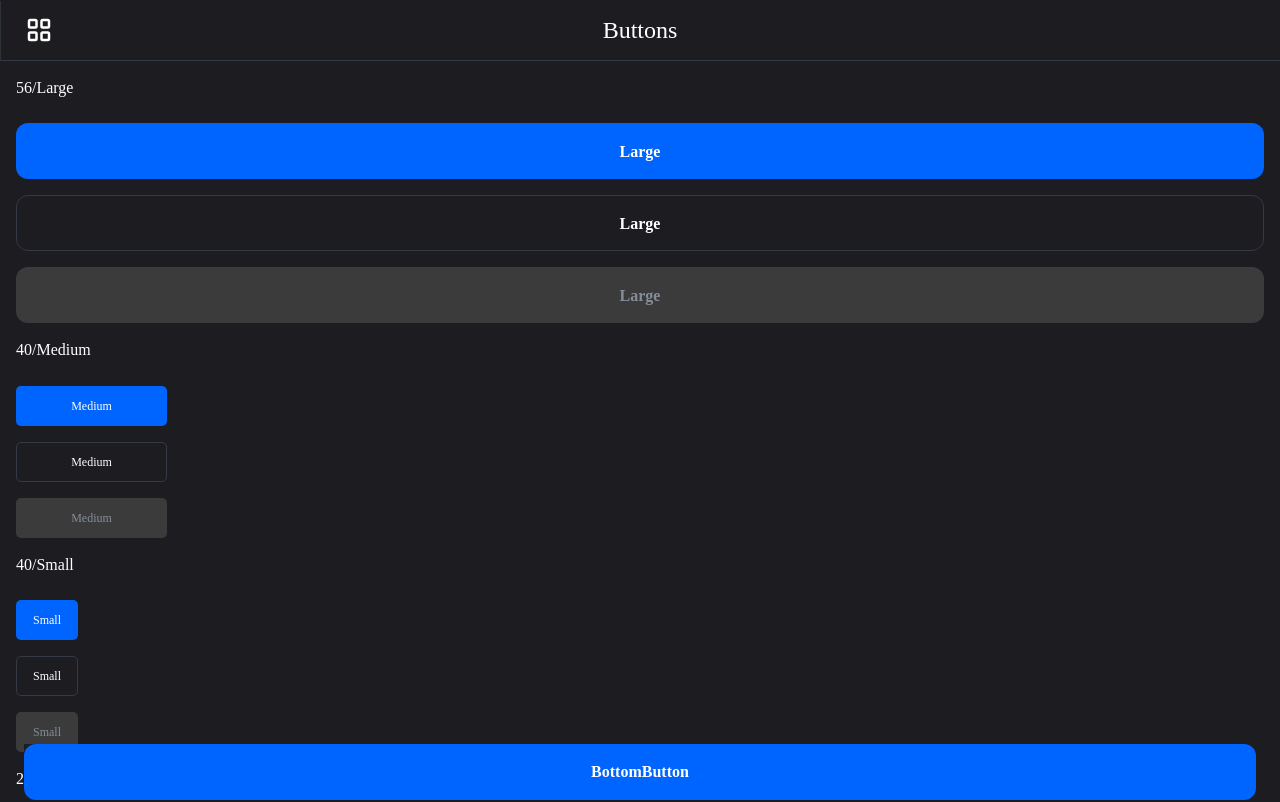
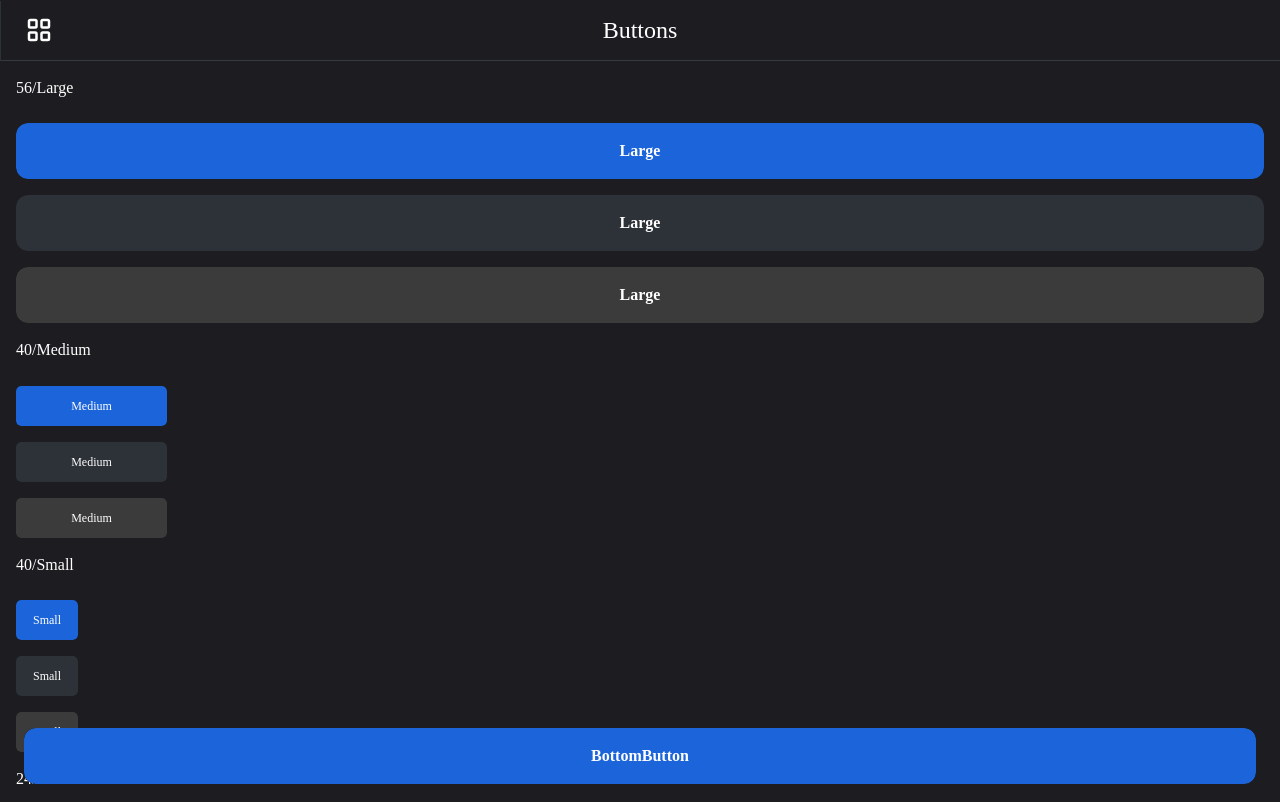
Before and after one commit to ma9pie/next.js-boilerplate, a Next.js app: page /components/buttons in a window 1280 px wide. Shown: the top 802 px of the page. Built offline with nearby package versions, Linux system fonts and the light colour scheme; a web font is replaced by a local one.

Commit message:
버튼 Ripple 추가

```diff
--- a/components/common/Buttons/BottomButton.jsx
+++ b/components/common/Buttons/BottomButton.jsx
@@ -2,7 +2,7 @@ import styled from "@emotion/styled";
 import React from "react";
 import Button from "@/components/common/Buttons";
 
-function LargeButton(props) {
+function BottomButton(props) {
   const styles = {
     font: "var(--headline16)",
     width: "100%",
@@ -16,13 +16,15 @@ function LargeButton(props) {
   );
 }
 
-export default LargeButton;
+export default BottomButton;
 
 const Wrapper = styled.div`
   position: fixed;
-  bottom: 0px;
+  bottom: 16px;
   left: 0px;
   width: calc(100% - 48px);
   margin: 0px 24px;
   z-index: 10;
+  border-radius: 12px;
+  overflow: hidden;
 `;
--- a/components/common/Buttons/TextButton.jsx
+++ b/components/common/Buttons/TextButton.jsx
@@ -1,15 +1,14 @@
-import { css, cx } from "@emotion/css";
 import styled from "@emotion/styled";
 import React from "react";
 
 function TextButton(props) {
   return (
-    <Wrapper
-      className={props.type === "sub" ? cx(sub) : cx(main)}
+    <Text
+      color={props.type === "sub" ? "var(--sub)" : "var(--blue500)"}
       onClick={props.onClick}
     >
       {props.children}
-    </Wrapper>
+    </Text>
   );
 }
 
@@ -19,16 +18,9 @@ TextButton.defaultProps = {
   onClick: () => {},
 };
 
-const main = css`
-  color: var(--brandColor);
-`;
-
-const sub = css`
-  color: var(--sub);
-`;
-
-const Wrapper = styled.span`
+const Text = styled.span`
   font: var(--body14);
+  color: ${(props) => props.color};
   text-decoration: underline;
   text-underline-position: under;
   cursor: pointer;
--- a/components/common/Buttons/index.jsx
+++ b/components/common/Buttons/index.jsx
@@ -1,27 +1,38 @@
 import { css, cx } from "@emotion/css";
 import styled from "@emotion/styled";
 import React from "react";
+import Ripple from "@/components/common/Ripple";
 
 const Buttons = (props) => {
   return (
-    <Wrapper>
-      {props.type === "sub" ? (
-        <SubButton
-          className={props.disabled ? cx(disabledStyles) : cx(activeSub)}
-          onClick={props.onClick}
-          {...props}
-        >
-          {props.children}
-        </SubButton>
-      ) : (
-        <MainButton
-          className={props.disabled ? cx(disabledStyles) : cx(activeMain)}
-          onClick={props.onClick}
-          {...props}
-        >
-          {props.children}
-        </MainButton>
-      )}
+    <Wrapper {...props}>
+      <Ripple type={props.type}>
+        {(() => {
+          if (props.disabled) {
+            return (
+              <Button
+                {...props}
+                backgroundColor="var(--disabled)"
+                cursor="auto"
+              >
+                <Children>{props.children}</Children>
+              </Button>
+            );
+          } else if (props.type === "sub") {
+            return (
+              <Button {...props} backgroundColor="var(--textBox)">
+                <Children>{props.children}</Children>
+              </Button>
+            );
+          } else {
+            return (
+              <Button {...props}>
+                <Children>{props.children}</Children>
+              </Button>
+            );
+          }
+        })()}
+      </Ripple>
     </Wrapper>
   );
 };
@@ -29,44 +40,30 @@ const Buttons = (props) => {
 export default Buttons;
 
 Buttons.defaultProps = {
+  font: "var(--body16)",
   width: "100%",
   height: "56px",
   margin: "0px",
   padding: "0px",
-  font: "var(--body16)",
+  border: "0px",
+  borderRadius: "5px",
+  color: "white",
+  backgroundColor: "var(--blue700)",
+  cursor: "pointer",
+  disabled: false,
   onClick: () => {},
 };
 
-const activeMain = css`
-  color: var(--yellowBtn);
-  background-color: var(--brandColor);
-  cursor: pointer;
-  &:active {
-    background-color: var(--pressedBtnMain);
-  }
+const Wrapper = styled.span`
+  position: relative;
+  overflow: hidden;
+  background-color: transparent;
+  width: ${(props) => props.width};
+  border-radius: ${(props) => props.borderRadius};
 `;
 
-const activeSub = css`
-  color: var(--main);
-  background-color: var(--bg);
-  border: 1px solid var(--sectionLine);
-  cursor: pointer;
-  &:active {
-    background-color: var(--pressedBtnSub);
-  }
-`;
-
-const disabledStyles = css`
-  color: var(--sub);
-  background-color: var(--disableBtn);
-  border: 0px;
-`;
-
-const Wrapper = styled.div``;
-
-const MainButton = styled.button`
+const Button = styled.button`
   font: ${(props) => props.font};
-  ${(props) => props.fontStyles};
   font-weight: ${(props) => props.fontWeight};
   font-size: ${(props) => props.fontSize};
   line-height: ${(props) => props.fontHeight};
@@ -74,25 +71,22 @@ const MainButton = styled.button`
   height: ${(props) => props.height};
   margin: ${(props) => props.margin};
   padding: ${(props) => props.padding};
-  border: 0px;
-  border-radius: ${(props) =>
-    props.borderRadius ? props.borderRadius : "5px"};
+  border: ${(props) => props.border};
+  border-radius: ${(props) => props.borderRadius};
+  color: ${(props) => props.color};
+  background-color: ${(props) => props.backgroundColor};
+  cursor: ${(props) => props.cursor};
   text-align: center;
   white-space: nowrap;
+  transition: background-color 0.2s ease;
+  &:hover {
+  }
 `;
-
-const SubButton = styled.button`
-  font: ${(props) => props.font};
-  ${(props) => props.fontStyles};
-  font-weight: ${(props) => props.fontWeight};
-  font-size: ${(props) => props.fontSize};
-  line-height: ${(props) => props.fontHeight};
-  width: ${(props) => props.width};
-  height: ${(props) => props.height};
-  margin: ${(props) => props.margin};
-  padding: ${(props) => props.padding};
-  border-radius: ${(props) =>
-    props.borderRadius ? props.borderRadius : "5px"};
-  text-align: center;
-  white-space: nowrap;
+const Children = styled.div`
+  z-index: 1;
+  background-color: transparent;
+  position: absolute;
+  top: 50%;
+  left: 50%;
+  transform: translate(-50%, -50%);
 `;
--- a/components/common/Ripple.jsx
+++ b/components/common/Ripple.jsx
@@ -1,53 +1,39 @@
 import styled from "@emotion/styled";
-import React, { useEffect, useLayoutEffect, useState } from "react";
-
-const useDebouncedRippleCleanUp = (rippleCount, duration, cleanUpFunction) => {
-  useLayoutEffect(() => {
-    let bounce = null;
-    if (rippleCount > 0) {
-      clearTimeout(bounce);
-
-      bounce = setTimeout(() => {
-        cleanUpFunction();
-        clearTimeout(bounce);
-      }, duration * 4);
-    }
-
-    return () => clearTimeout(bounce);
-  }, [rippleCount, duration, cleanUpFunction]);
-};
+import React, { useState } from "react";
 
 function Ripple(props) {
-  const { duration, color } = props;
   const [rippleArray, setRippleArray] = useState([]);
-
-  useDebouncedRippleCleanUp(rippleArray.length, duration, () => {
-    setRippleArray([]);
-  });
 
   const createRipple = (e) => {
     const rippleContainer = e.currentTarget.getBoundingClientRect();
-    const size =
-      rippleContainer.width > rippleContainer.height
-        ? rippleContainer.width
-        : rippleContainer.height;
 
     const { width, height } = rippleContainer;
 
-    const x = (width - size) / 2;
-    const y = (height - size) / 2;
+    const diameter = Math.sqrt(width * width + height * height);
+
+    const x = (width - diameter) / 2;
+    const y = (height - diameter) / 2;
 
     const ripple = {
       x,
       y,
-      size,
+      diameter,
     };
 
     setRippleArray([...rippleArray, ripple]);
   };
 
+  const deleteRipple = () => {
+    setRippleArray([]);
+  };
+
   return (
-    <Wrapper duration={duration} color={color} onMouseDown={createRipple}>
+    <Wrapper
+      backgroundColor={props.type === "sub" ? "" : "var(--blue400)"}
+      onMouseDown={createRipple}
+      onMouseUp={deleteRipple}
+      onMouseLeave={deleteRipple}
+    >
       {rippleArray.length > 0 &&
         rippleArray.map((ripple, index) => {
           return (
@@ -56,8 +42,8 @@ function Ripple(props) {
               style={{
                 top: ripple.y,
                 left: ripple.x,
-                width: ripple.size,
-                height: ripple.size,
+                width: ripple.diameter,
+                height: ripple.diameter,
               }}
             />
           );
@@ -69,40 +55,23 @@ function Ripple(props) {
 
 export default Ripple;
 
-Ripple.defaultProps = {
-  duration: 200,
-  color: "var(--textBox)",
-};
+Ripple.defaultProps = {};
 
 const Wrapper = styled.div`
-  position: absolute;
-  display: flex;
-  flex-direction: column;
-  justify-content: center;
-  align-items: center;
-  top: 0;
-  right: 0;
-  bottom: 0;
-  left: 0;
-
+  background-color: transparent;
   span {
     transform: scale(0);
     border-radius: 100%;
     position: absolute;
-    opacity: 0.75;
-    background-color: ${(props) => props.color};
-    animation-name: ripple;
-    animation-duration: ${(props) => props.duration}ms;
+    background-color: ${(props) => props.backgroundColor};
+    animation: ripple 0.1s ease forwards;
   }
-
   @keyframes ripple {
     from {
-      opacity: 1;
-      transform: scale(0.8);
+      transform: scale(0.5);
     }
     to {
-      opacity: 0;
-      transform: scale(3);
+      transform: scale(1);
     }
   }
 `;
--- a/styles/globals.scss
+++ b/styles/globals.scss
@@ -33,11 +33,11 @@ a {
   --toast: rgba(0, 0, 0, 0.6);
   // Components
   --textBox: #f9f9f9;
-  --disableBtn: #e9eaed;
+  --disabled: #e9eaed;
   --sectionLine: #f0f0f0;
   --icon1: #b4b9c1;
   --icon2: #727988;
-  --pressedBtnMain: #0046b4;
+  --pressedBtnMain: #3182f6;
   --pressedBtnSub: #e6e6e6;
 }
 
@@ -54,11 +54,11 @@ a {
   --toast: rgba(88, 88, 88, 0.8);
   // Components
   --textBox: #2d3138;
-  --disableBtn: #3b3b3b;
+  --disabled: #3b3b3b;
   --sectionLine: #343a45;
   --icon1: #4a515d;
   --icon2: #727988;
-  --pressedBtnMain: #0046b4;
+  --pressedBtnMain: #3182f6;
   --pressedBtnSub: #27272b;
 }
 
```
